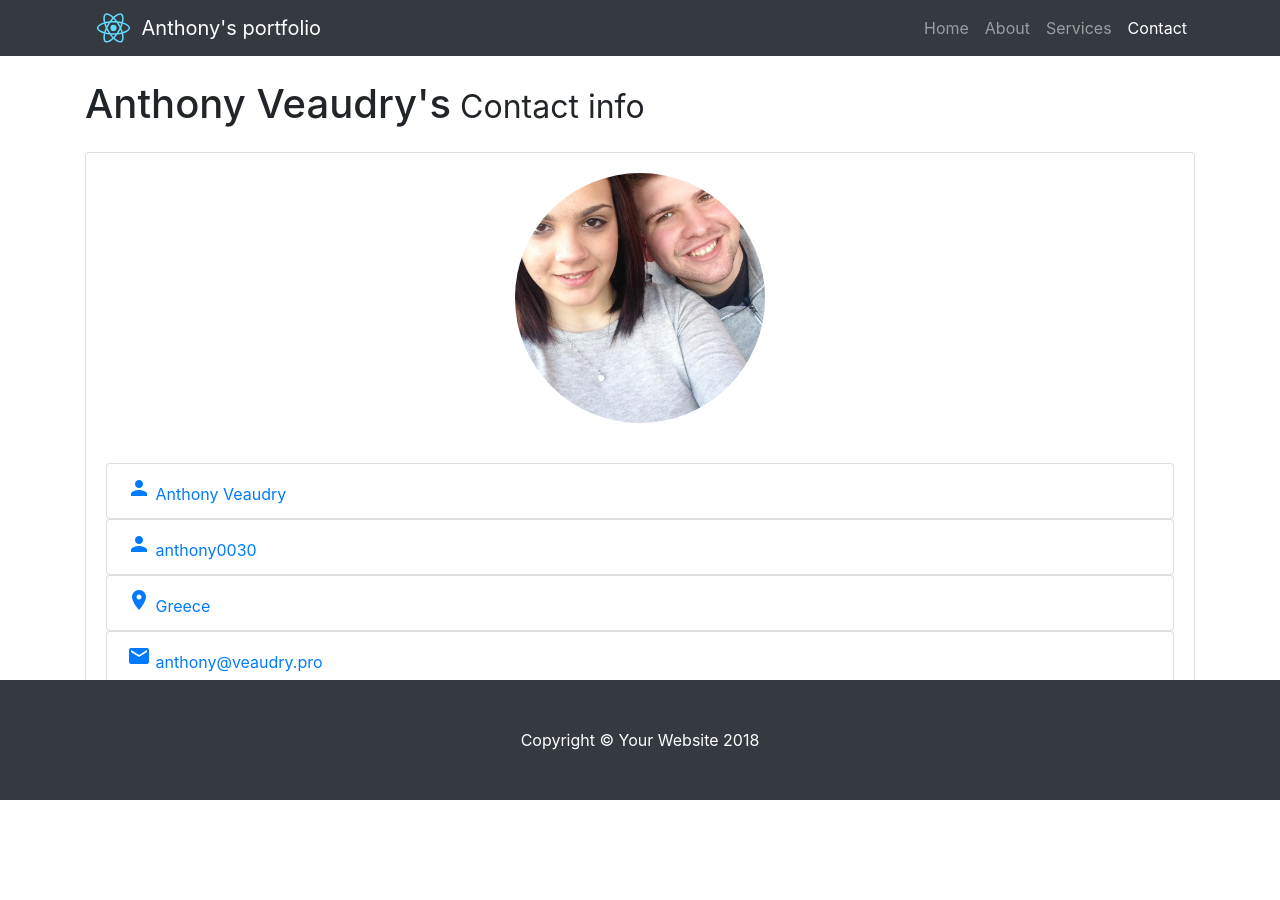
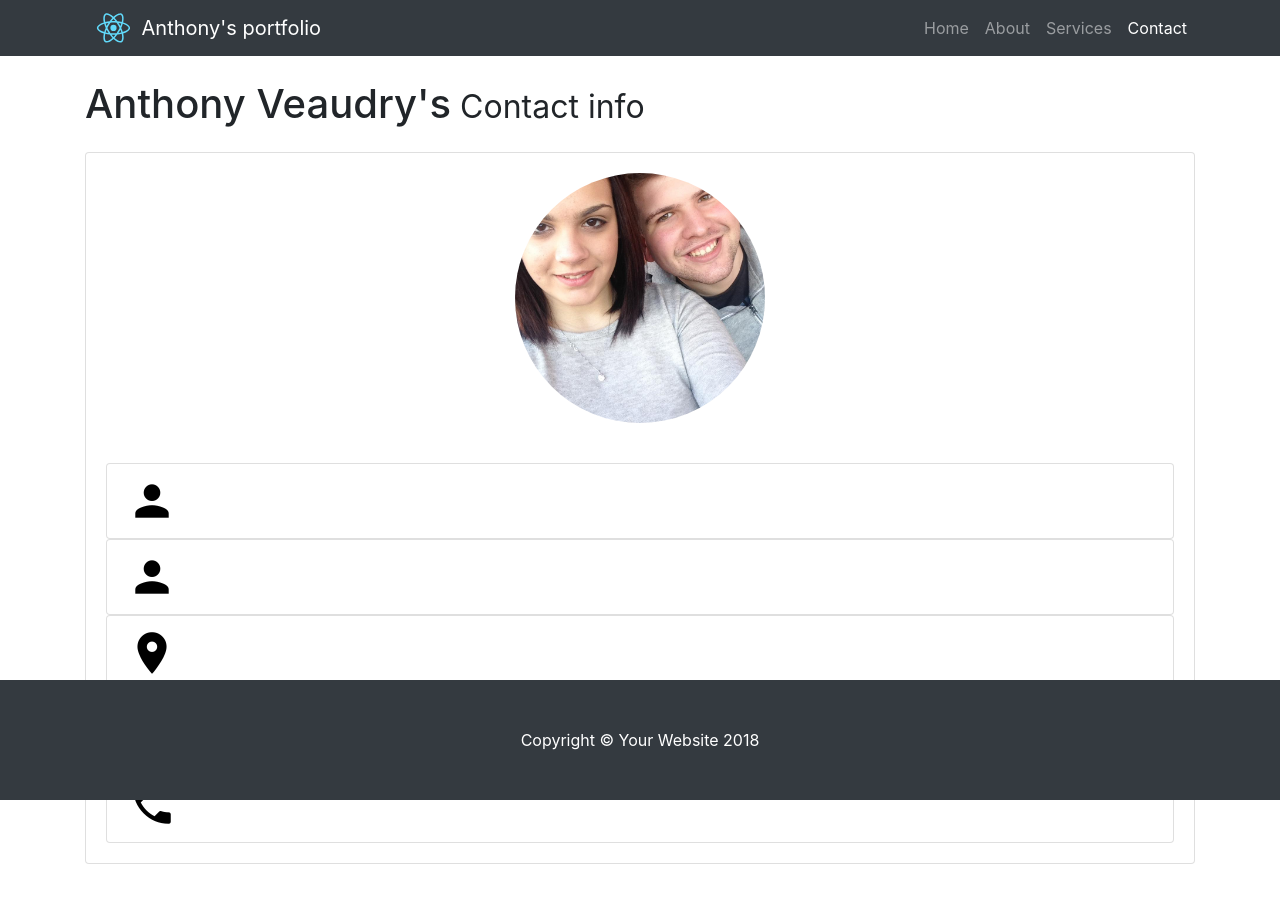
Before and after one commit to anthony0030/techdegree-project-12, a React (Create React App) app: page /Contact in a window 1280 px wide. Shown: the top 900 px of the page. Built offline with nearby package versions, Linux system fonts and the light colour scheme.

Commit message:
implement class name to my icons
Signed-off-by: Anthony Veaudry <anthonyveaudry@gmail.com>

```diff
--- a/src/components/ContactLine.js
+++ b/src/components/ContactLine.js
@@ -9,7 +9,7 @@ function ContactLine(props) {
   return (
     <a href={props.link}>
       <li className="list-group-item">
-        <Icon i={props.icon} /> {props.text}
+        <Icon i={props.icon} className="contactIcon"/>
       </li>
     </a>
   );
```
